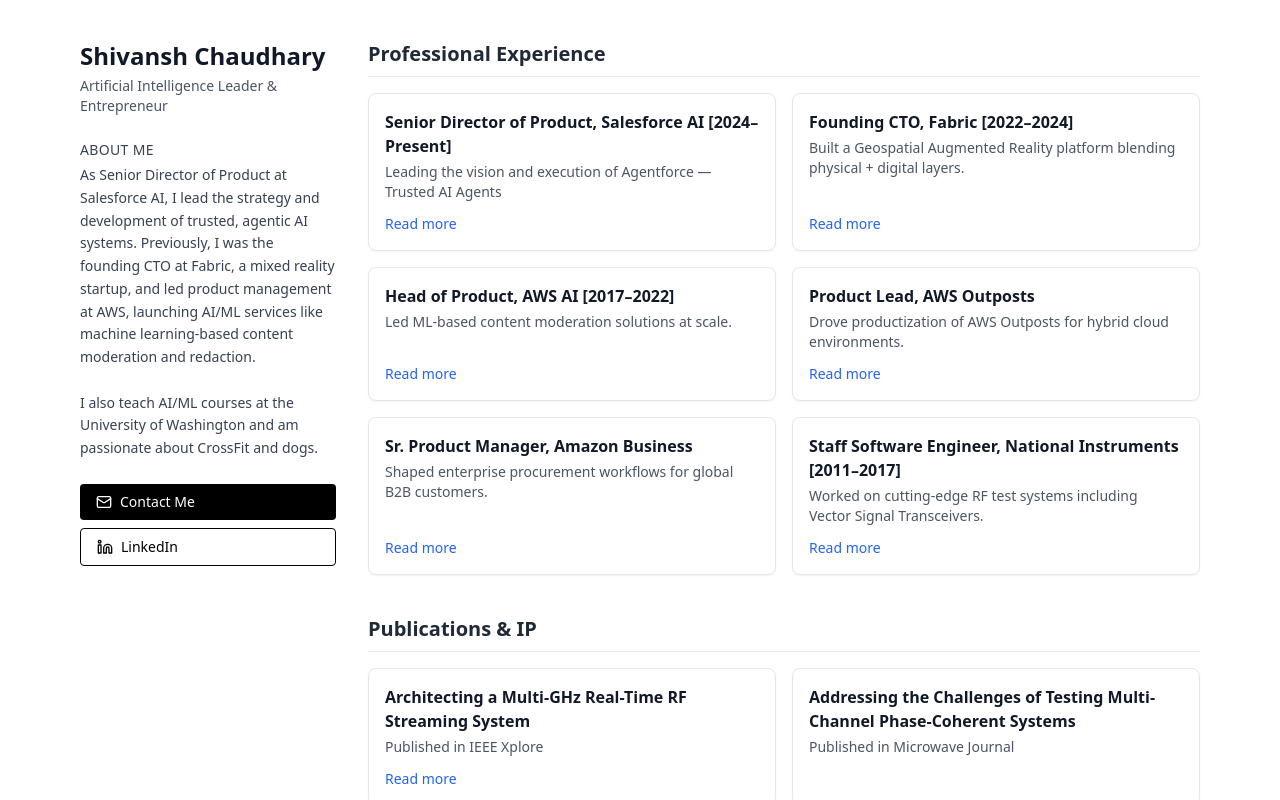
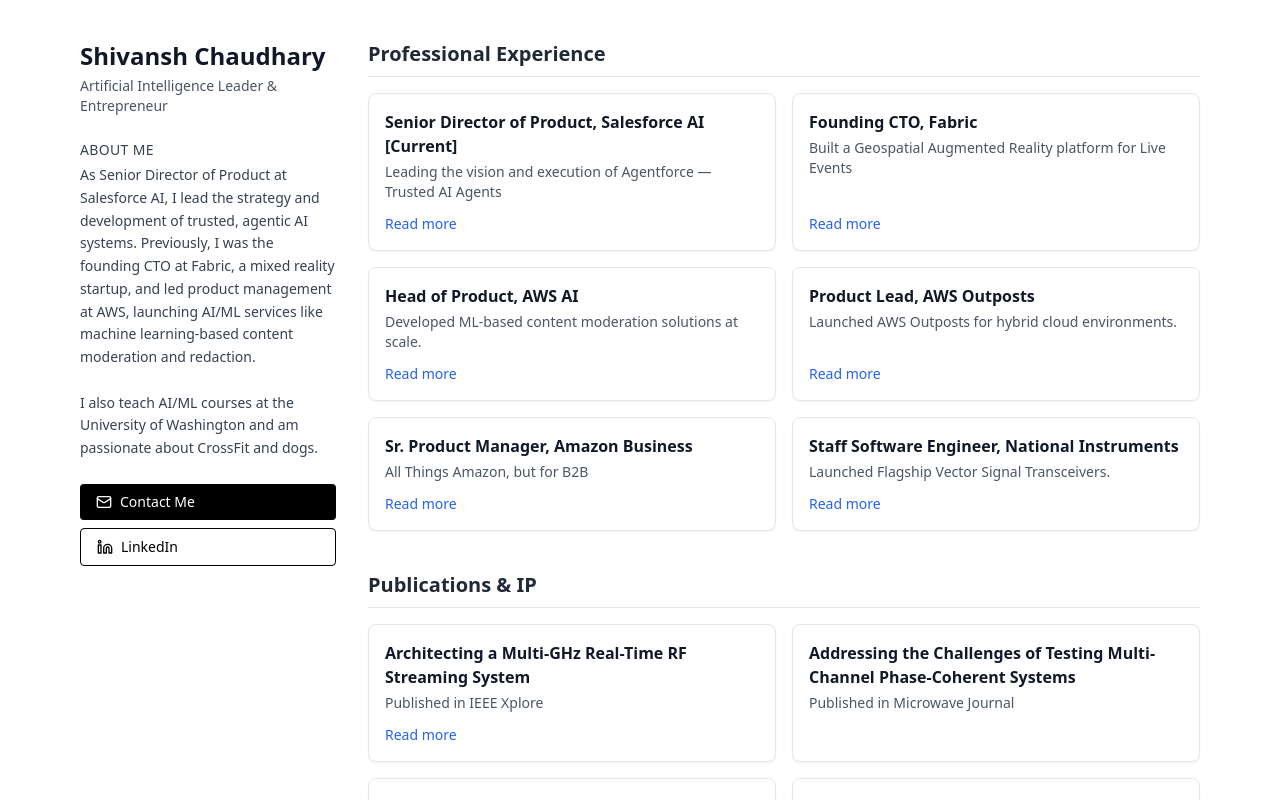
Before and after one commit to shivansh-engineer/shivansh-site-v1, a React (Vite) app: page / in a window 1280 px wide. Shown: the top 800 px of the page. Built offline with nearby package versions, Linux system fonts and the light colour scheme.

Commit message:
updated job descriptions

```diff
--- a/src/HomePage.jsx
+++ b/src/HomePage.jsx
@@ -46,12 +46,12 @@
       {/* Main Content */}
       <section className="lg:col-span-3 space-y-10">
         <GridSection title="Professional Experience">
-          <Card title="Senior Director of Product, Salesforce AI [2024–Present]" description="Leading the vision and execution of Agentforce — Trusted AI Agents" link="https://www.salesforce.com/form/agentforce/demo/?d=7013y0000020HCRAA2" />
-          <Card title="Founding CTO, Fabric [2022–2024]" description="Built a Geospatial Augmented Reality platform blending physical + digital layers." link="https://fabric.space" />
-          <Card title="Head of Product, AWS AI [2017–2022]" description="Led ML-based content moderation solutions at scale." link="https://aws.amazon.com/rekognition/content-moderation/" />
-          <Card title="Product Lead, AWS Outposts" description="Drove productization of AWS Outposts for hybrid cloud environments." link="https://aws.amazon.com/outposts/" />
-          <Card title="Sr. Product Manager, Amazon Business" description="Shaped enterprise procurement workflows for global B2B customers." link="https://business.amazon.com" />
-          <Card title="Staff Software Engineer, National Instruments [2011–2017]" description="Worked on cutting-edge RF test systems including Vector Signal Transceivers." link="https://www.ni.com/en-us/shop/category/vector-signal-transceivers.html" />
+          <Card title="Senior Director of Product, Salesforce AI [Current]" description="Leading the vision and execution of Agentforce — Trusted AI Agents" link="https://www.salesforce.com/form/agentforce/demo/?d=7013y0000020HCRAA2" />
+          <Card title="Founding CTO, Fabric" description="Built a Geospatial Augmented Reality platform for Live Events" link="https://fabric.space" />
+          <Card title="Head of Product, AWS AI" description="Developed ML-based content moderation solutions at scale." link="https://aws.amazon.com/rekognition/content-moderation/" />
+          <Card title="Product Lead, AWS Outposts" description="Launched AWS Outposts for hybrid cloud environments." link="https://aws.amazon.com/outposts/" />
+          <Card title="Sr. Product Manager, Amazon Business" description="All Things Amazon, but for B2B" link="https://business.amazon.com" />
+          <Card title="Staff Software Engineer, National Instruments" description="Launched Flagship Vector Signal Transceivers." link="https://www.ni.com/en-us/shop/category/vector-signal-transceivers.html" />
         </GridSection>
 
         <GridSection title="Publications & IP">
```
